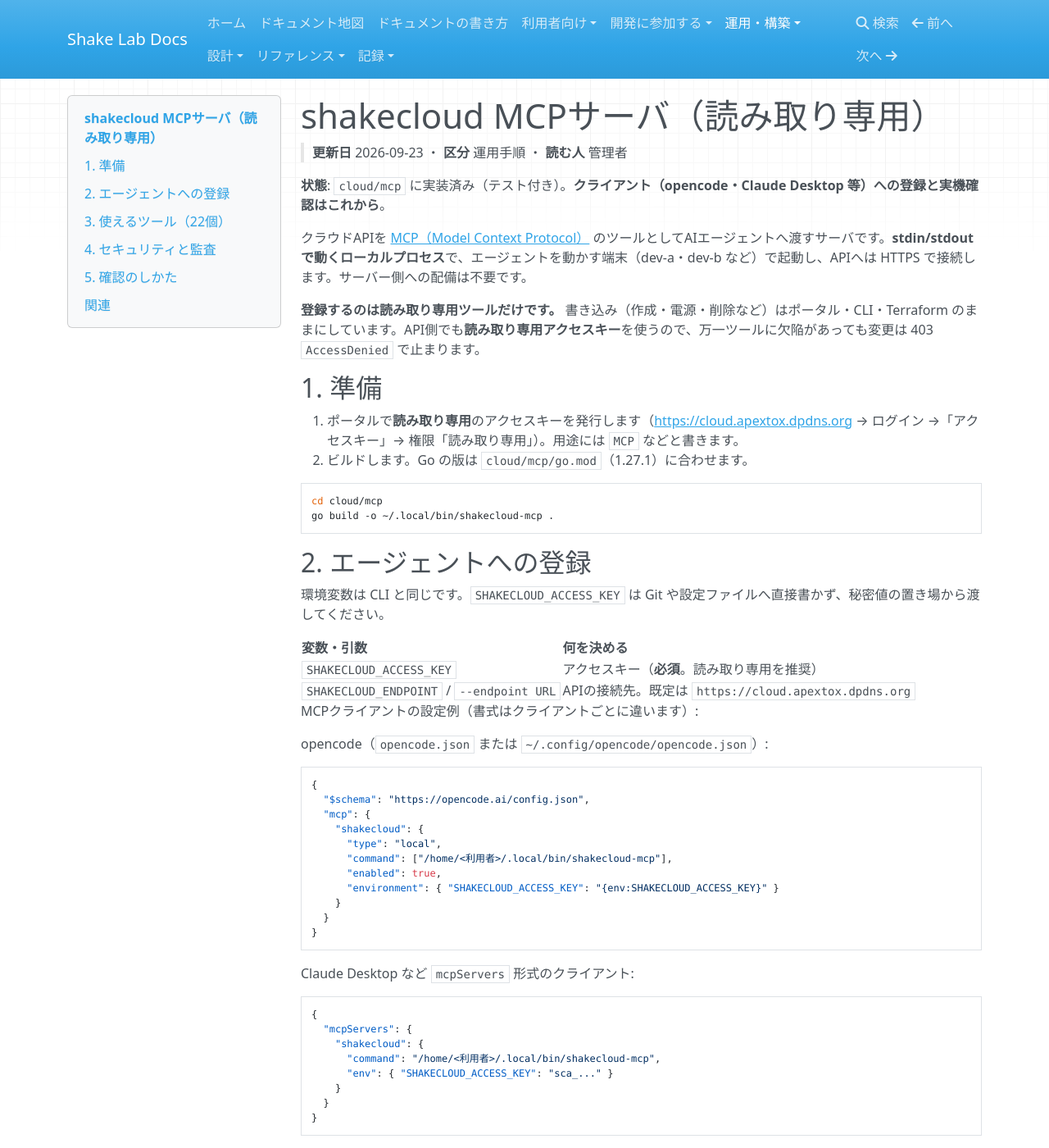
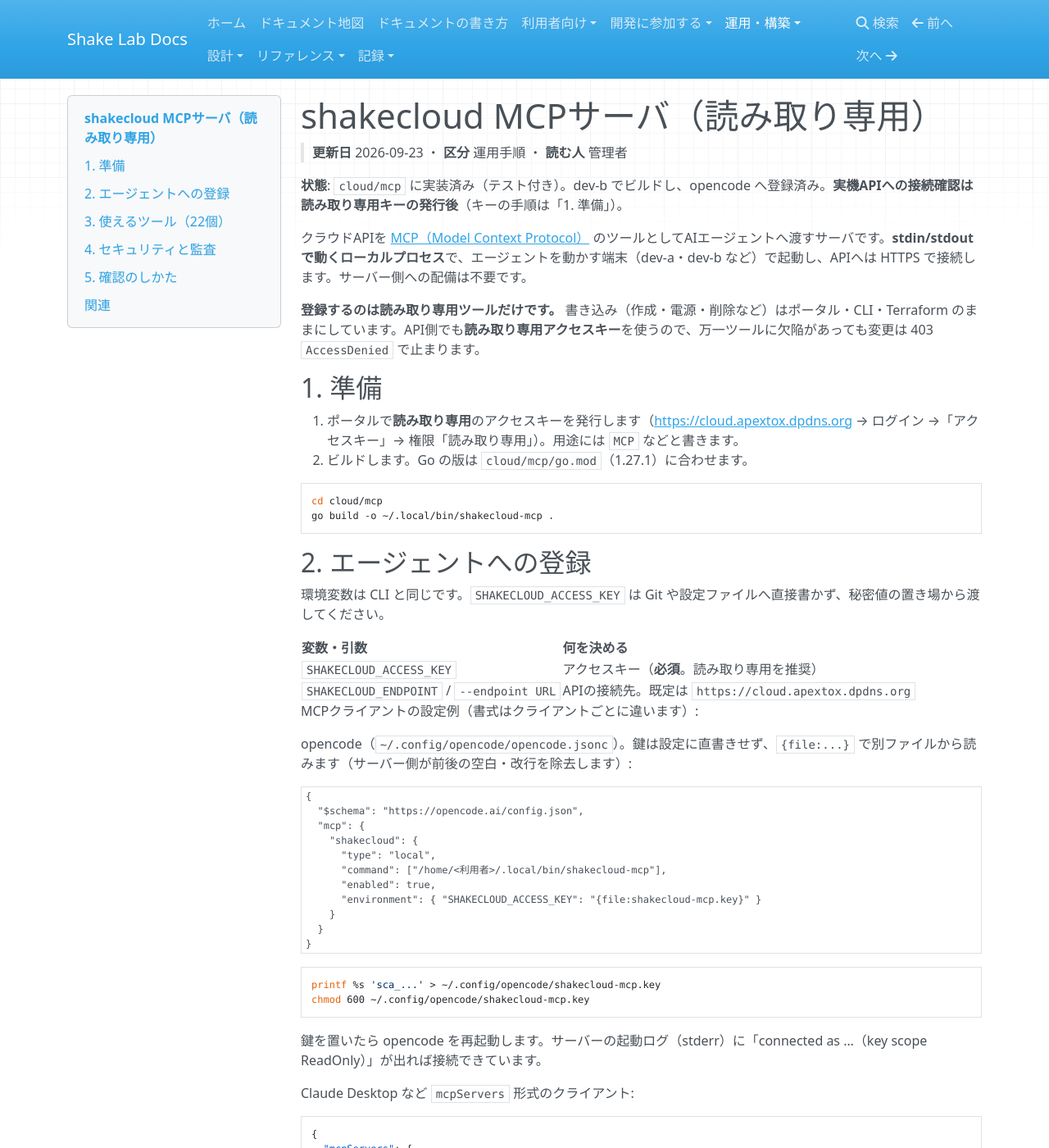
Before and after one commit to rurutheGeek/shake-cloud, an MkDocs documentation site: the page built from docs/operations/mcp.md, in a window 1280 px wide and 1400 px high. Shown: the whole window at 82% size. Built offline with MkDocs 1.6.1, drawn with Linux system fonts in a browser that asks for light colours; nearby versions of some CDN libraries; a script that is not in the unit is left out.

Commit message:
docs(mcp,handover): 配備結果とopencode登録を反映する
- cloud-01へ cloud.yml を配備し、実機の caller-identity が access_key_scope を返すことを確認
- dev-bで shakecloud-mcp をビルドし、opencodeへ {file:} 参照で登録
- ReadOnlyキーでの拒否確認と実機接続確認はキー発行後

````diff
--- a/docs/operations/mcp.md
+++ b/docs/operations/mcp.md
@@ -12,7 +12,7 @@
 
 > **更新日** 2026-09-23 ・ **区分** 運用手順 ・ **読む人** 管理者
 
-**状態**: `cloud/mcp` に実装済み（テスト付き）。**クライアント（opencode・Claude Desktop 等）への登録と実機確認はこれから**。
+**状態**: `cloud/mcp` に実装済み（テスト付き）。dev-b でビルドし、opencode へ登録済み。**実機APIへの接続確認は読み取り専用キーの発行後**（キーの手順は「1. 準備」）。
 
 クラウドAPIを [MCP（Model Context Protocol）](https://modelcontextprotocol.io/) のツールとしてAIエージェントへ渡すサーバです。**stdin/stdout で動くローカルプロセス**で、エージェントを動かす端末（dev-a・dev-b など）で起動し、APIへは HTTPS で接続します。サーバー側への配備は不要です。
 
@@ -39,9 +39,9 @@
 
 MCPクライアントの設定例（書式はクライアントごとに違います）:
 
-opencode（`opencode.json` または `~/.config/opencode/opencode.json`）:
+opencode（`~/.config/opencode/opencode.jsonc`）。鍵は設定に直書きせず、`{file:...}` で別ファイルから読みます（サーバー側が前後の空白・改行を除去します）:
 
-```json
+```jsonc
 {
   "$schema": "https://opencode.ai/config.json",
   "mcp": {
@@ -49,11 +49,18 @@
       "type": "local",
       "command": ["/home/<利用者>/.local/bin/shakecloud-mcp"],
       "enabled": true,
-      "environment": { "SHAKECLOUD_ACCESS_KEY": "{env:SHAKECLOUD_ACCESS_KEY}" }
+      "environment": { "SHAKECLOUD_ACCESS_KEY": "{file:shakecloud-mcp.key}" }
     }
   }
 }
 ```
+
+```bash
+printf %s 'sca_...' > ~/.config/opencode/shakecloud-mcp.key
+chmod 600 ~/.config/opencode/shakecloud-mcp.key
+```
+
+鍵を置いたら opencode を再起動します。サーバーの起動ログ（stderr）に「connected as …（key scope ReadOnly）」が出れば接続できています。
 
 Claude Desktop など `mcpServers` 形式のクライアント:
 
````
Also changed, not shown: docs/operations/handover.md (+2 -2 lines).
